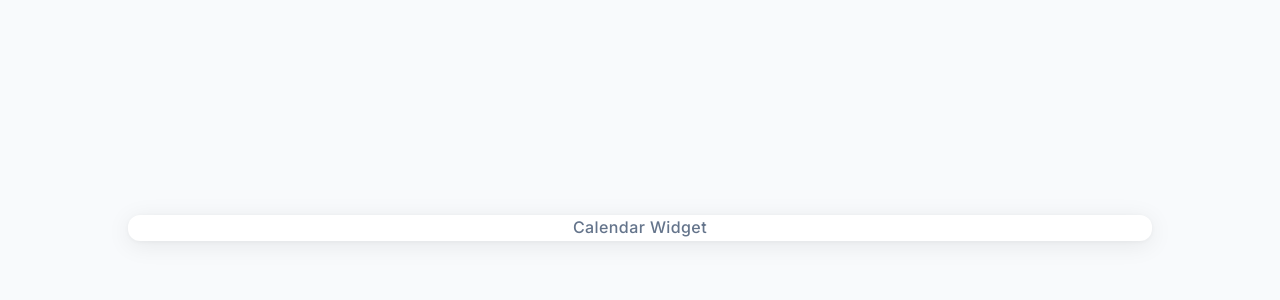
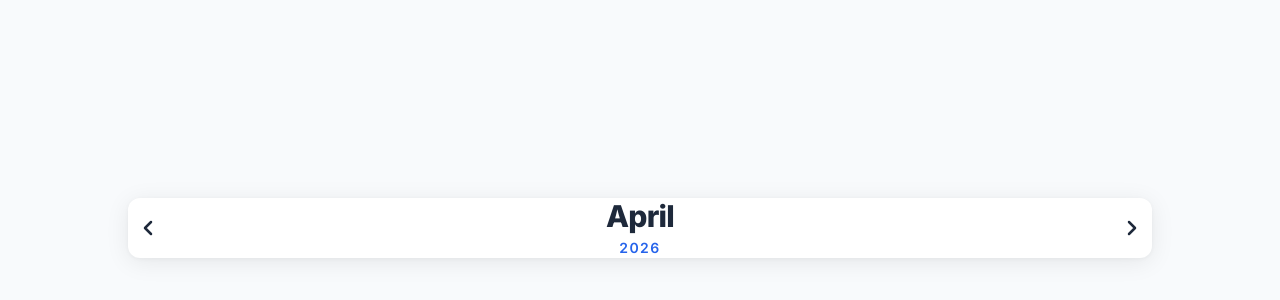
Before and after one commit to Subhashini-K/TUF_Calendar_Task, a React (Vite) app: page / in a window 1280 px wide. Shown: the part 172-472 px from the top of the page. Built offline with nearby package versions, Linux system fonts and the light colour scheme.

Commit message:
feat: Added month navigation header

```diff
--- a/package.json
+++ b/package.json
@@ -11,6 +11,7 @@
   },
   "dependencies": {
     "@tailwindcss/vite": "^4.2.2",
+    "lucide-react": "^1.7.0",
     "react": "^19.2.4",
     "react-dom": "^19.2.4",
     "tailwindcss": "^4.2.2"
--- /dev/null
+++ b/src/components/CalendarHeader.jsx
@@ -0,0 +1,98 @@
+import { ChevronLeft, ChevronRight } from "lucide-react";
+
+/**
+ * CalendarHeader — Displays the current month name + year
+ * with previous/next navigation arrows.
+ *
+ * Props:
+ *   month  — 0-indexed month number (0 = January)
+ *   year   — full year (e.g. 2026)
+ *   onPrev — callback when left arrow is clicked
+ *   onNext — callback when right arrow is clicked
+ */
+
+const MONTH_NAMES = [
+  "January", "February", "March", "April",
+  "May", "June", "July", "August",
+  "September", "October", "November", "December",
+];
+
+export const CalendarHeader = ({ month, year, onPrev, onNext }) => {
+  const monthName = MONTH_NAMES[month];
+
+  return (
+    <header className="flex items-center justify-between px-4 py-3 sm:px-6 sm:py-4 select-none">
+      {/* Previous Month Button */}
+      <button
+        id="calendar-prev-month"
+        onClick={onPrev}
+        aria-label={`Go to previous month`}
+        className="
+          group flex items-center justify-center
+          w-9 h-9 sm:w-10 sm:h-10
+          rounded-full
+          text-[var(--color-text-muted)]
+          hover:bg-[var(--color-range-bg)]
+          hover:text-[var(--color-primary-blue)]
+          active:scale-95
+          transition-all duration-[var(--transition-fast)]
+          cursor-pointer
+        "
+      >
+        <ChevronLeft
+          className="w-5 h-5 sm:w-6 sm:h-6 transition-transform duration-[var(--transition-fast)] group-hover:-translate-x-0.5"
+          strokeWidth={2.5}
+        />
+      </button>
+
+      {/* Month + Year Display */}
+      <div className="flex flex-col items-center gap-0.5">
+        <h2
+          className="
+            font-[var(--font-display)]
+            text-xl sm:text-2xl md:text-3xl
+            font-extrabold tracking-tight
+            text-[var(--color-text-dark)]
+            leading-tight
+          "
+          aria-live="polite"
+          aria-atomic="true"
+        >
+          {monthName}
+        </h2>
+        <span
+          className="
+            text-xs sm:text-sm
+            font-semibold tracking-widest uppercase
+            text-[var(--color-primary-blue)]
+          "
+        >
+          {year}
+        </span>
+      </div>
+
+      {/* Next Month Button */}
+      <button
+        id="calendar-next-month"
+        onClick={onNext}
+        aria-label={`Go to next month`}
+        className="
+          group flex items-center justify-center
+          w-9 h-9 sm:w-10 sm:h-10
+          rounded-full
+          text-[var(--color-text-muted)]
+          hover:bg-[var(--color-range-bg)]
+          hover:text-[var(--color-primary-blue)]
+          active:scale-95
+          transition-all duration-[var(--transition-fast)]
+          cursor-pointer
+        "
+      >
+        <ChevronRight
+          className="w-5 h-5 sm:w-6 sm:h-6 transition-transform duration-[var(--transition-fast)] group-hover:translate-x-0.5"
+          strokeWidth={2.5}
+        />
+      </button>
+    </header>
+  );
+};
--- a/src/components/CalendarWidget.jsx
+++ b/src/components/CalendarWidget.jsx
@@ -2,21 +2,46 @@
  * CalendarWidget — Root component for the interactive wall calendar.
  *
  * Manages shared state (currentMonth, currentYear, selectedRange)
- * and composes all child components:
- *   - CalendarHeader
- *   - HeroImage
- *   - CalendarGrid
- *   - NotesPanel
+ * and composes all child components.
  */
 
+import { useState } from "react";
+import { CalendarHeader } from "./CalendarHeader";
+
 export const CalendarWidget = () => {
+  const today = new Date();
+  const [currentMonth, setCurrentMonth] = useState(today.getMonth());
+  const [currentYear, setCurrentYear] = useState(today.getFullYear());
+
+  const handlePrevMonth = () => {
+    setCurrentMonth((prevMonth) => {
+      if (prevMonth === 0) {
+        setCurrentYear((y) => y - 1);
+        return 11;
+      }
+      return prevMonth - 1;
+    });
+  };
+
+  const handleNextMonth = () => {
+    setCurrentMonth((prevMonth) => {
+      if (prevMonth === 11) {
+        setCurrentYear((y) => y + 1);
+        return 0;
+      }
+      return prevMonth + 1;
+    });
+  };
+
   return (
     <div className="w-full max-w-5xl mx-auto">
-      {/* Components will be composed here in Step 7 */}
-      <div className="rounded-xl shadow-[var(--shadow-calendar)] bg-[var(--color-surface-card)] p-6">
-        <p className="text-[var(--color-text-muted)] text-center font-medium tracking-wide">
-          Calendar Widget
-        </p>
+      <div className="rounded-xl shadow-[var(--shadow-calendar)] bg-[var(--color-surface-card)] overflow-hidden">
+        <CalendarHeader
+          month={currentMonth}
+          year={currentYear}
+          onPrev={handlePrevMonth}
+          onNext={handleNextMonth}
+        />
       </div>
     </div>
   );
```
Also changed, not shown: 1 other file (tests, documents, lock files or other folders).
